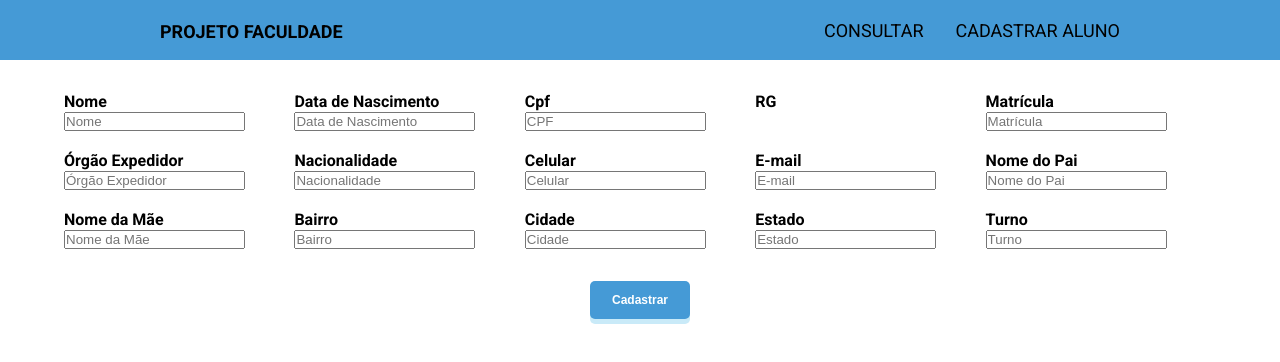
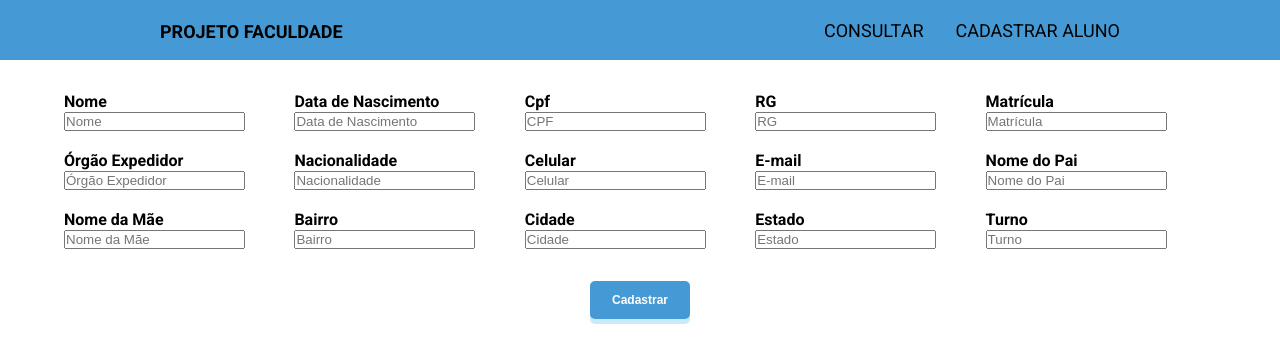
Before and after one commit to Higoralmeida702/ProjetoFaculdade, a React (Vite) app in the folder Front-End/: page /cadastrar in a window 1280 px wide. Shown: the top 362 px of the page. Built offline with nearby package versions, Linux system fonts and the light colour scheme.

Commit message:
Adiciona campo de entrada para RG no componente Cadastrar

```diff
--- a/Front-End/src/Components/Cadastrar/index.jsx
+++ b/Front-End/src/Components/Cadastrar/index.jsx
@@ -30,6 +30,11 @@ const Cadastrar = () => {
         </div>
         <div className="grid-item">
           <h4>RG</h4>
+          <input
+          type="text"
+          name="rg"
+          placeholder="RG"
+          />
         </div>
         <div className="grid-item">
           <h4>Matrícula</h4>
```
